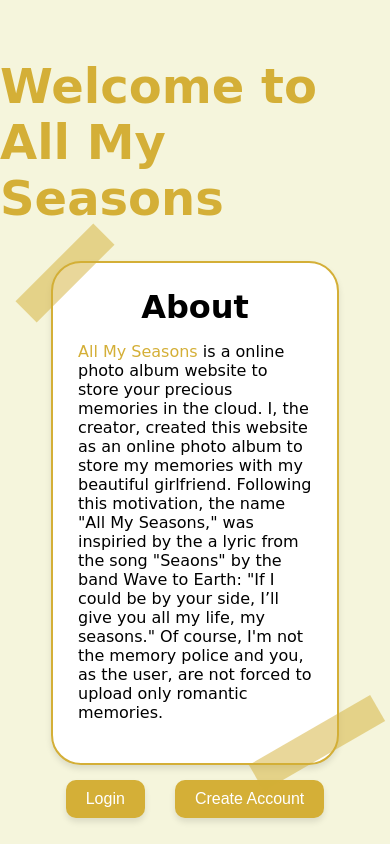
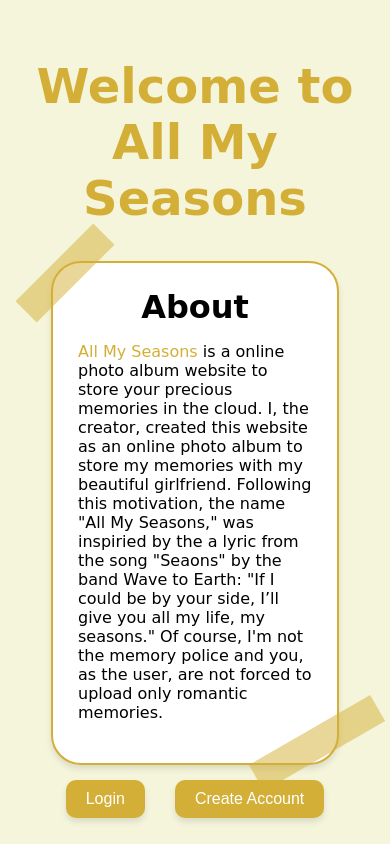
Before and after one commit to mcasian/All-My-Seasons, a React (Create React App) app in the folder Frontend/: page / in a window 390 px wide. Built offline with nearby package versions, Linux system fonts and the light colour scheme.

Commit message:
I hate mobile devices

```diff
--- a/Frontend/src/style/App.css
+++ b/Frontend/src/style/App.css
@@ -1,7 +1,7 @@
 /* General styles */
 body {
   background-color: #f5f5dc; /* Light beige background for a scrapbook feel */
-  font-family: 'Comic Sans MS', 'Comic Sans', 'Comic Neue', sans-serif;
+  font-family: 'Comic Sans MS', 'Comic Sans', 'Comic Neue', 'Baloo 2', sans-serif;
   margin: 0;
   padding: 0;
   display: flex;
--- a/Frontend/src/style/Default.css
+++ b/Frontend/src/style/Default.css
@@ -4,8 +4,12 @@
   flex-direction: column;
   justify-content: center;
   align-items: center;
-  width: 100%;
-  height: 100%;
+  width: 100vw;
+  height: 100vh;
+}
+
+h1 {
+  text-align: center;
 }
 
 .gold-text {
--- a/Frontend/src/style/Memory.css
+++ b/Frontend/src/style/Memory.css
@@ -422,6 +422,14 @@
   left: 20px;
 }
 
+@media (max-width: 768px) {
+  .top-left-button {
+    position: absolute;
+    top: 5px;
+    left: 10px;
+  }
+}
+
 .home-button {
   background-color: #d4af37;
   /* Gold color */
```
